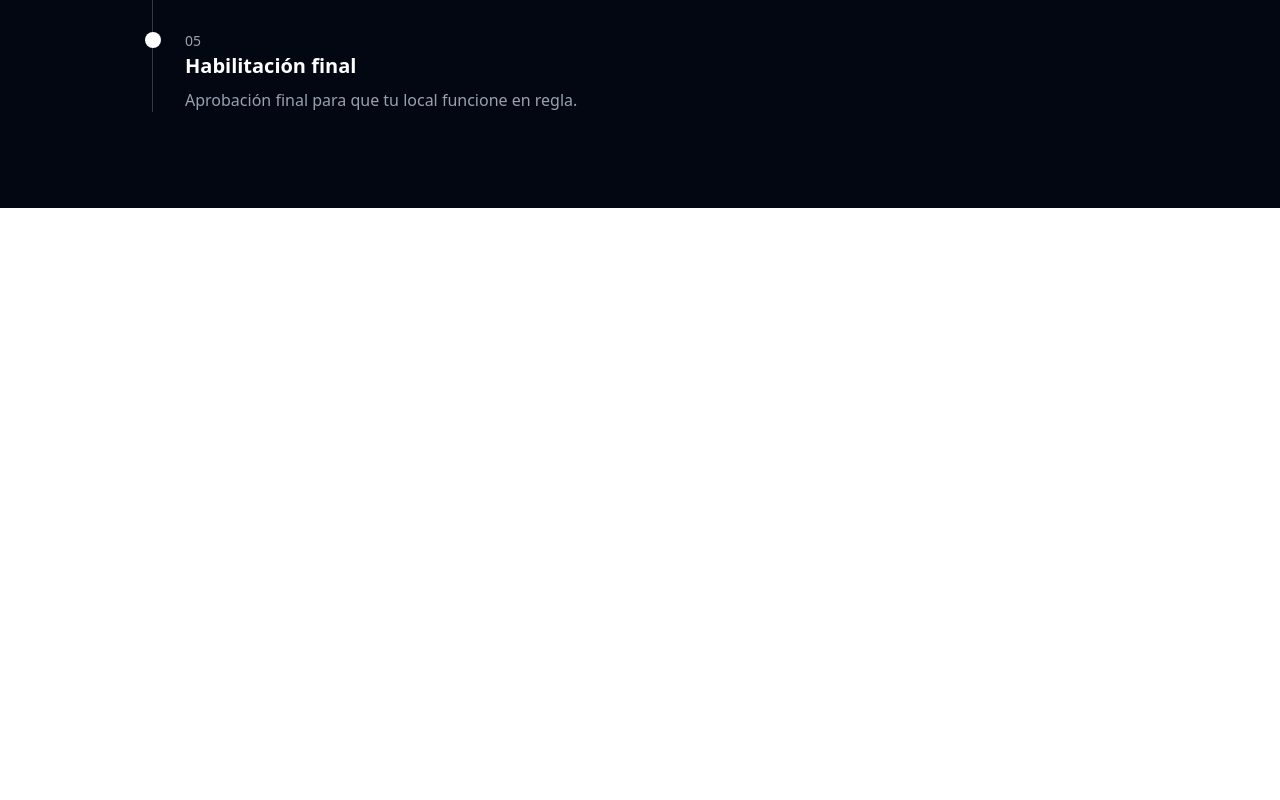
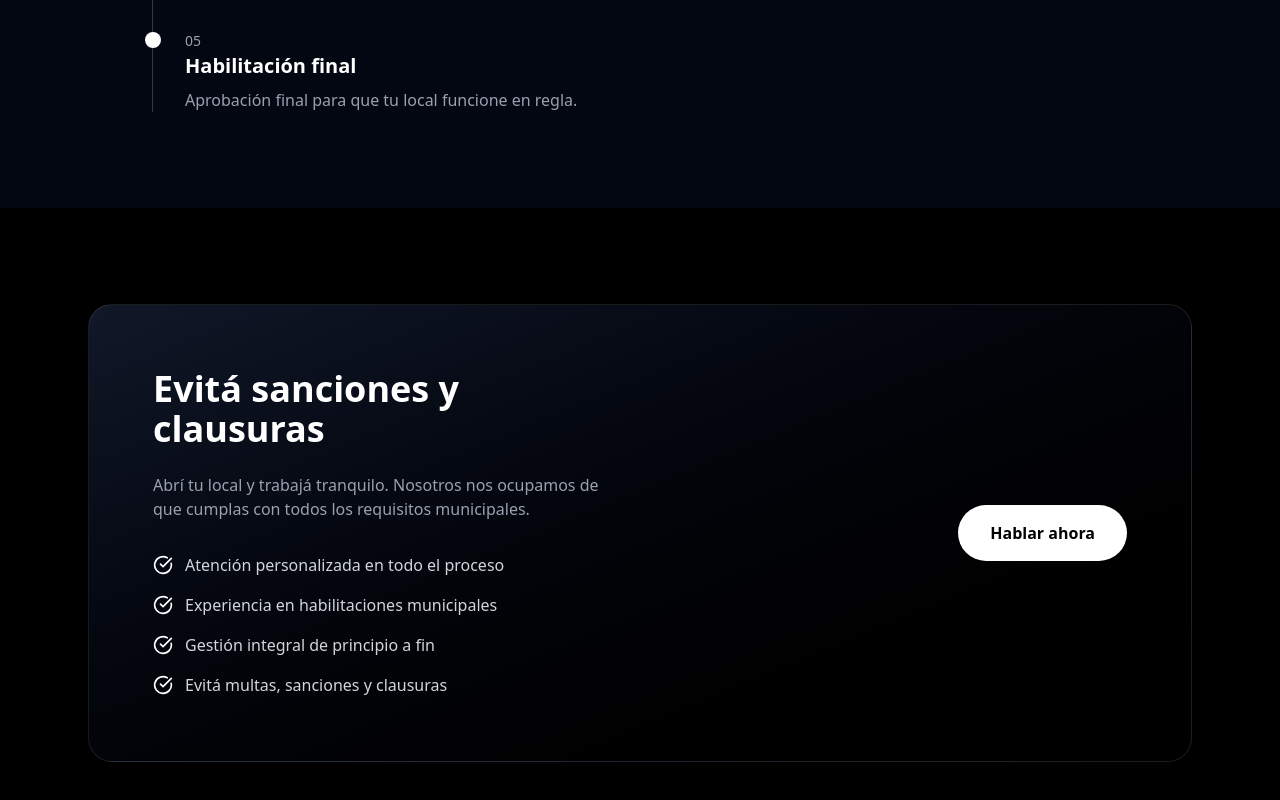
Before and after one commit to LautaroLeall/BG-Habilitaciones, a React (Vite) app: page / in a window 1280 px wide. Shown: the part 2419-3219 px from the top of the page. Before the commit the page ends 2627 px from the top, so only its background shows below. Built offline with nearby package versions, Linux system fonts and the light colour scheme.

Commit message:
Add why-us impact section

```diff
--- a/src/App.jsx
+++ b/src/App.jsx
@@ -2,6 +2,7 @@ import Navbar from "./components/layout/Navbar"
 import Hero from "./components/sections/Hero"
 import Services from "./components/sections/Services"
 import Process from "./components/sections/Process"
+import WhyUs from "./components/sections/WhyUs"
 
 function App() {
     return (
@@ -11,6 +12,7 @@ function App() {
                 <Hero />
                 <Services />
                 <Process />
+                <WhyUs />
             </main>
         </div>
     )
--- /dev/null
+++ b/src/components/sections/WhyUs.jsx
@@ -0,0 +1,70 @@
+// eslint-disable-next-line no-unused-vars
+import { motion } from "framer-motion"
+import { CheckCircle } from "lucide-react"
+
+const reasons = [
+    "Atención personalizada en todo el proceso",
+    "Experiencia en habilitaciones municipales",
+    "Gestión integral de principio a fin",
+    "Evitá multas, sanciones y clausuras"
+]
+
+export default function WhyUs() {
+    return (
+        <section className="py-24 bg-black">
+            <div className="max-w-6xl mx-auto px-6">
+
+                <motion.div
+                    initial={{ opacity: 0, y: 30 }}
+                    whileInView={{ opacity: 1, y: 0 }}
+                    viewport={{ once: true }}
+                    transition={{ duration: 0.6 }}
+                    className="rounded-3xl border border-white/10 bg-gradient-to-br from-gray-900 to-black p-12 md:p-16"
+                >
+                    <div className="grid grid-cols-1 md:grid-cols-2 gap-12 items-center">
+
+                        {/* Texto */}
+                        <div>
+                            <h2 className="text-3xl md:text-4xl font-bold mb-6">
+                                Evitá sanciones y clausuras
+                            </h2>
+
+                            <p className="text-gray-400 mb-8 max-w-xl">
+                                Abrí tu local y trabajá tranquilo. Nosotros nos ocupamos
+                                de que cumplas con todos los requisitos municipales.
+                            </p>
+
+                            <ul className="space-y-4">
+                                {reasons.map((reason, index) => (
+                                    <motion.li
+                                        key={index}
+                                        initial={{ opacity: 0, x: -20 }}
+                                        whileInView={{ opacity: 1, x: 0 }}
+                                        viewport={{ once: true }}
+                                        transition={{ delay: index * 0.1 }}
+                                        className="flex items-center gap-3"
+                                    >
+                                        <CheckCircle size={20} />
+                                        <span className="text-gray-300">{reason}</span>
+                                    </motion.li>
+                                ))}
+                            </ul>
+                        </div>
+
+                        {/* CTA */}
+                        <div className="flex justify-center md:justify-end">
+                            <motion.button
+                                whileHover={{ scale: 1.05 }}
+                                className="px-8 py-4 rounded-full bg-white text-black font-semibold hover:bg-gray-200 transition"
+                            >
+                                Hablar ahora
+                            </motion.button>
+                        </div>
+
+                    </div>
+                </motion.div>
+
+            </div>
+        </section>
+    )
+}
```
